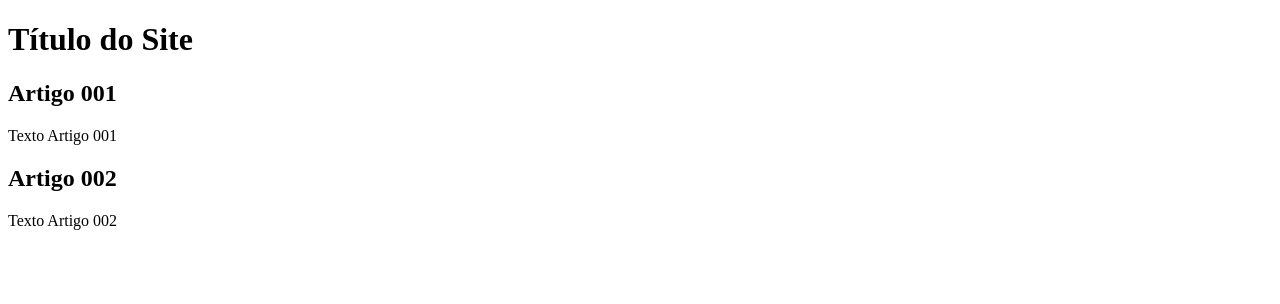
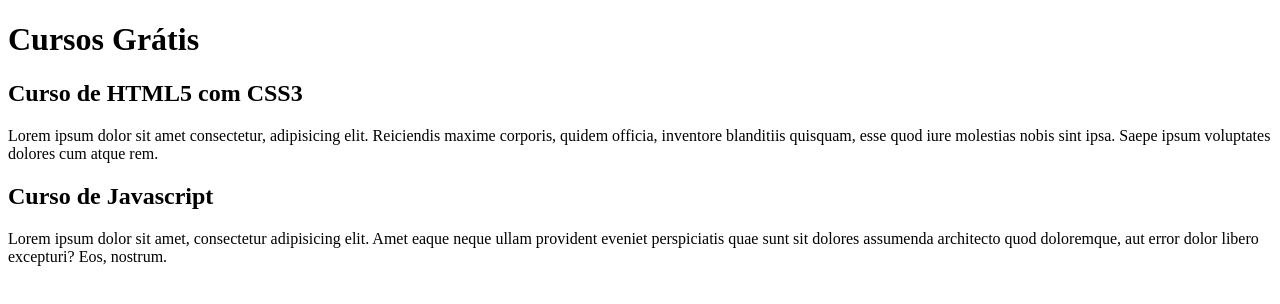
Before and after one commit to fredscoralick/projeto-site, a plain HTML site: page index.html in a window 1280 px wide. Drawn offline with Linux system fonts and the light colour scheme.

Commit message:
comecei a escrever o conteúdo

```diff
--- a/index.html
+++ b/index.html
@@ -9,15 +9,15 @@
 <body>
     <main>
         <header>
-            <h1>Título do Site</h1>
+            <h1>Cursos Grátis</h1>
         </header>
         <article>
-            <h2>Artigo 001</h2>
-            <p>Texto Artigo 001</p>
+            <h2>Curso de HTML5 com CSS3</h2>
+            <p>Lorem ipsum dolor sit amet consectetur, adipisicing elit. Reiciendis maxime corporis, quidem officia, inventore blanditiis quisquam, esse quod iure molestias nobis sint ipsa. Saepe ipsum voluptates dolores cum atque rem.</p>
         </article>
         <article>
-            <h2>Artigo 002</h2>
-            <p>Texto Artigo 002</p>
+            <h2>Curso de Javascript</h2>
+            <p>Lorem ipsum dolor sit amet, consectetur adipisicing elit. Amet eaque neque ullam provident eveniet perspiciatis quae sunt sit dolores assumenda architecto quod doloremque, aut error dolor libero excepturi? Eos, nostrum.</p>
         </article>
 
     </main>
```
